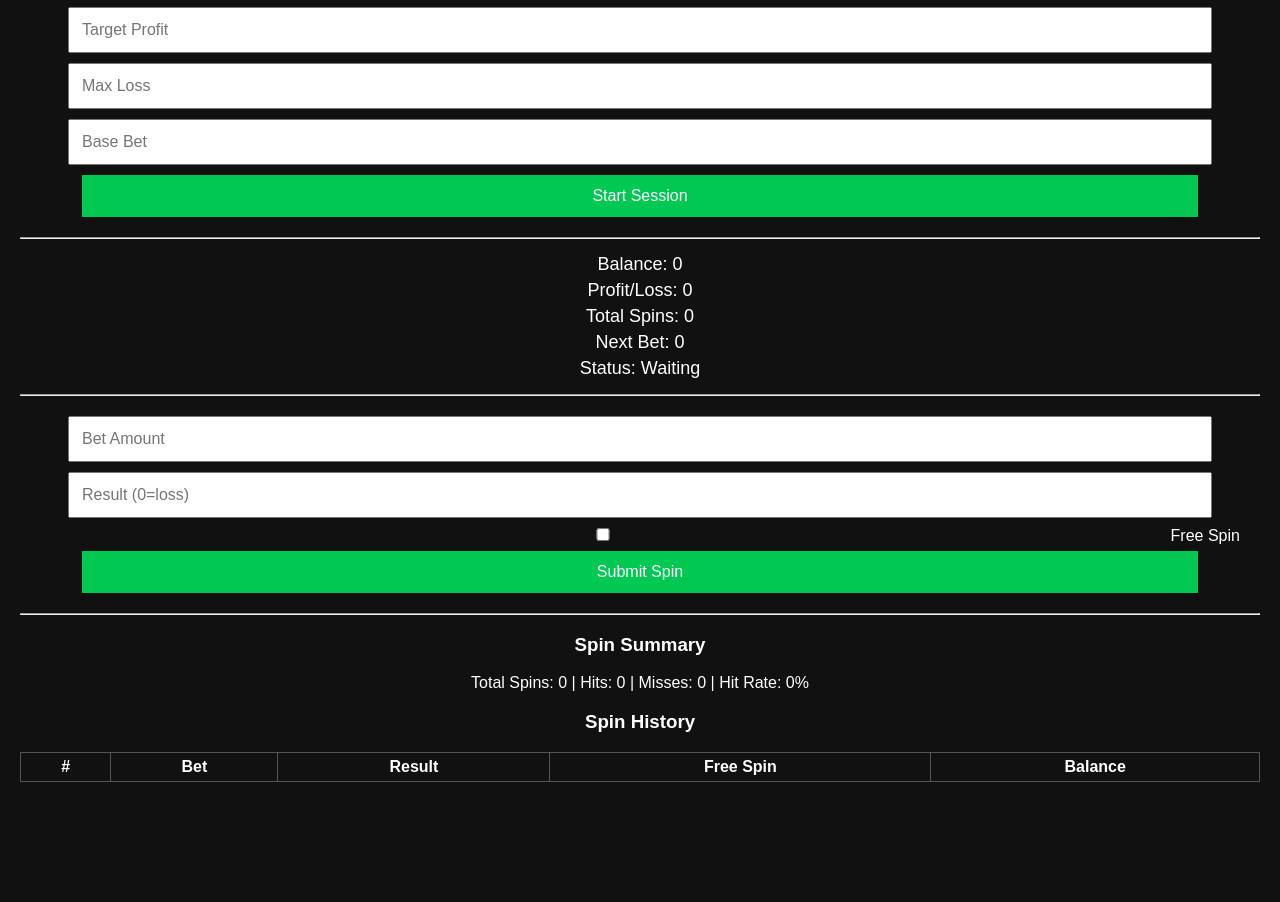
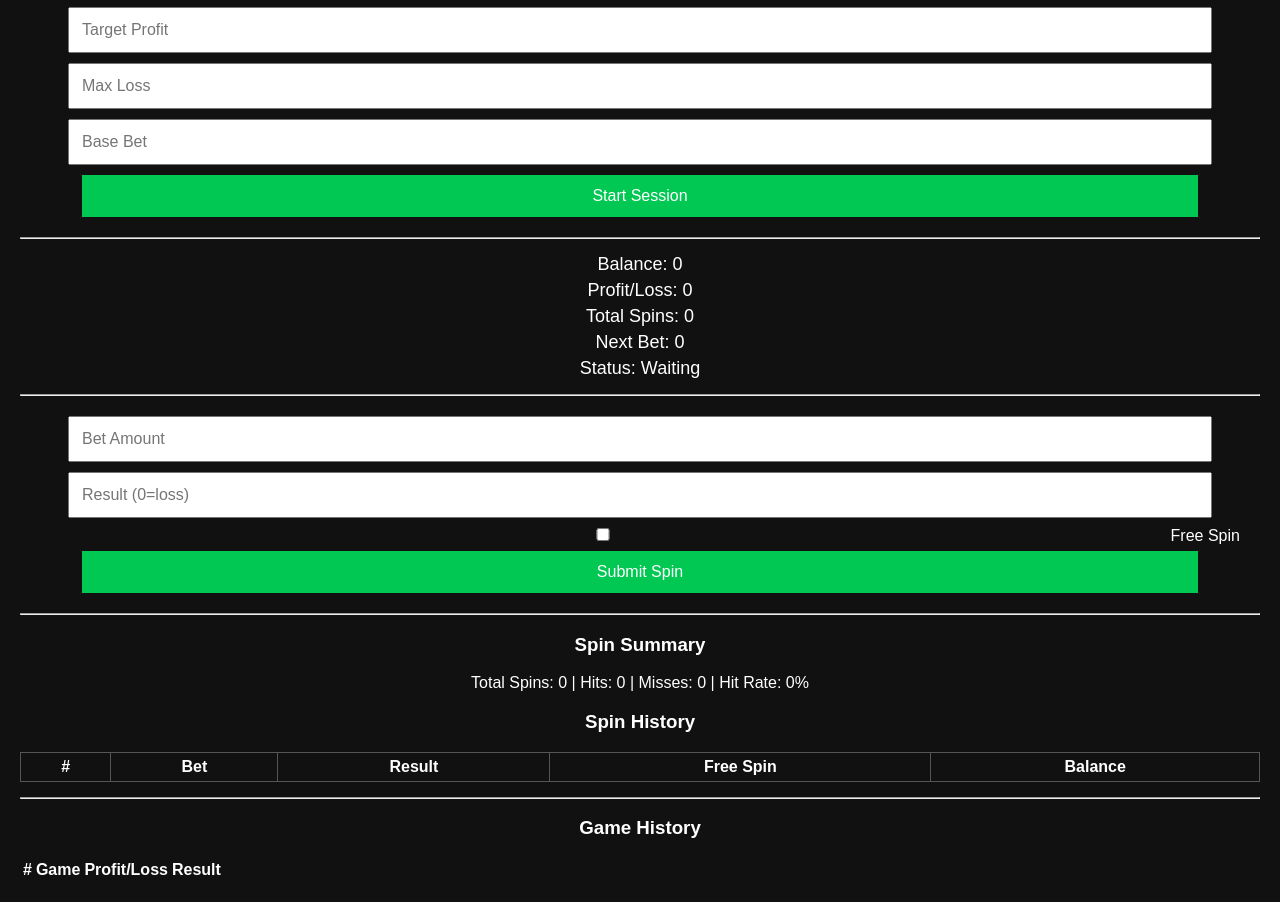
Before and after one commit to Luweng23/Slot-Helper, a plain HTML site: page index.html in a window 1280 px wide. Shown: the part 161-1063 px from the top of the page. Before the commit the page ends 963 px from the top, so only its background shows below. Drawn offline with Linux system fonts and the light colour scheme.

Commit message:
Update index.html

```diff
--- a/index.html
+++ b/index.html
@@ -53,7 +53,7 @@
 
   <hr>
 
-  <!-- NEW: Spin Summary -->
+  <!-- Spin Summary -->
   <div class="summary-panel">
     <h3>Spin Summary</h3>
     <p id="summary">Total Spins: 0 | Hits: 0 | Misses: 0 | Hit Rate: 0%</p>
@@ -68,6 +68,21 @@
     </table>
   </div>
 
+  <hr>
+
+  <!-- ✅ NEW: GAME HISTORY -->
+  <div class="game-history">
+    <h3>Game History</h3>
+    <table id="gameHistoryTable">
+      <tr>
+        <th>#</th>
+        <th>Game</th>
+        <th>Profit/Loss</th>
+        <th>Result</th>
+      </tr>
+    </table>
+  </div>
+
 </div>
 <script src="script.js"></script>
 </body>
```
